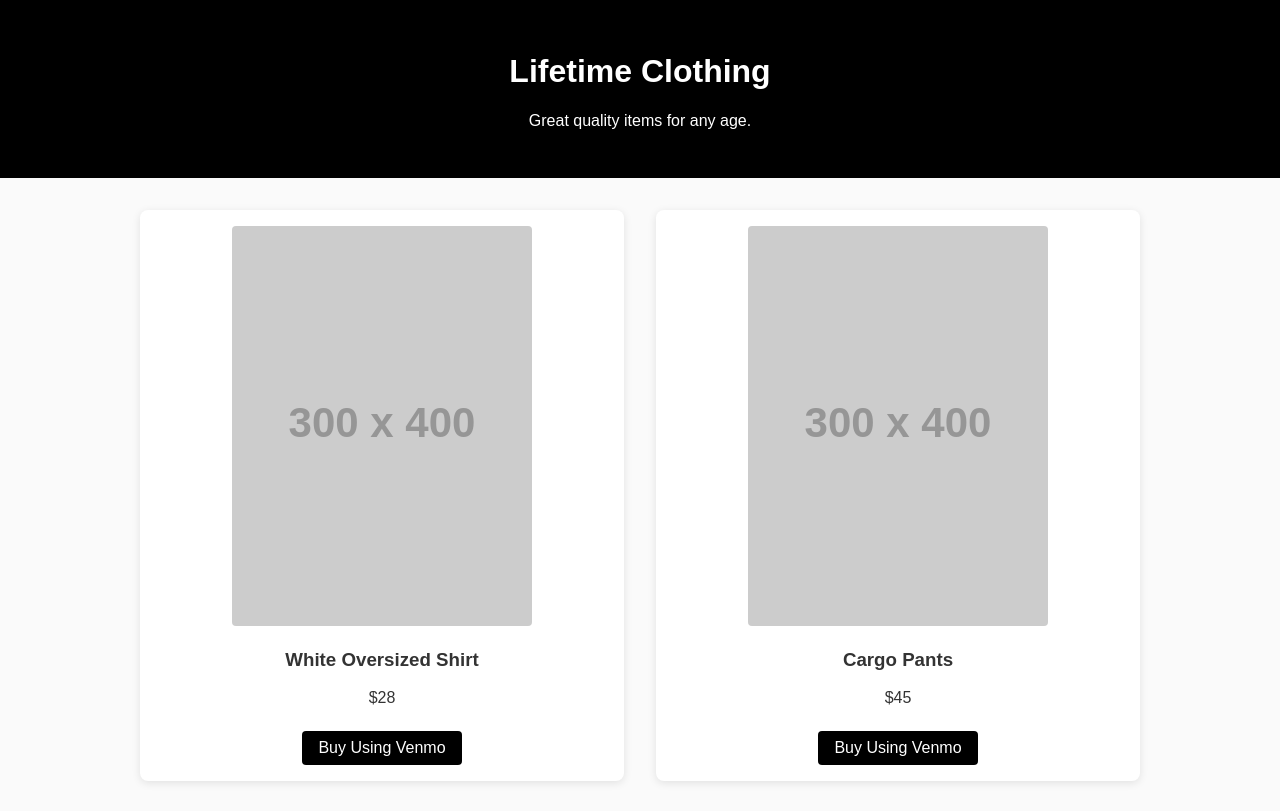
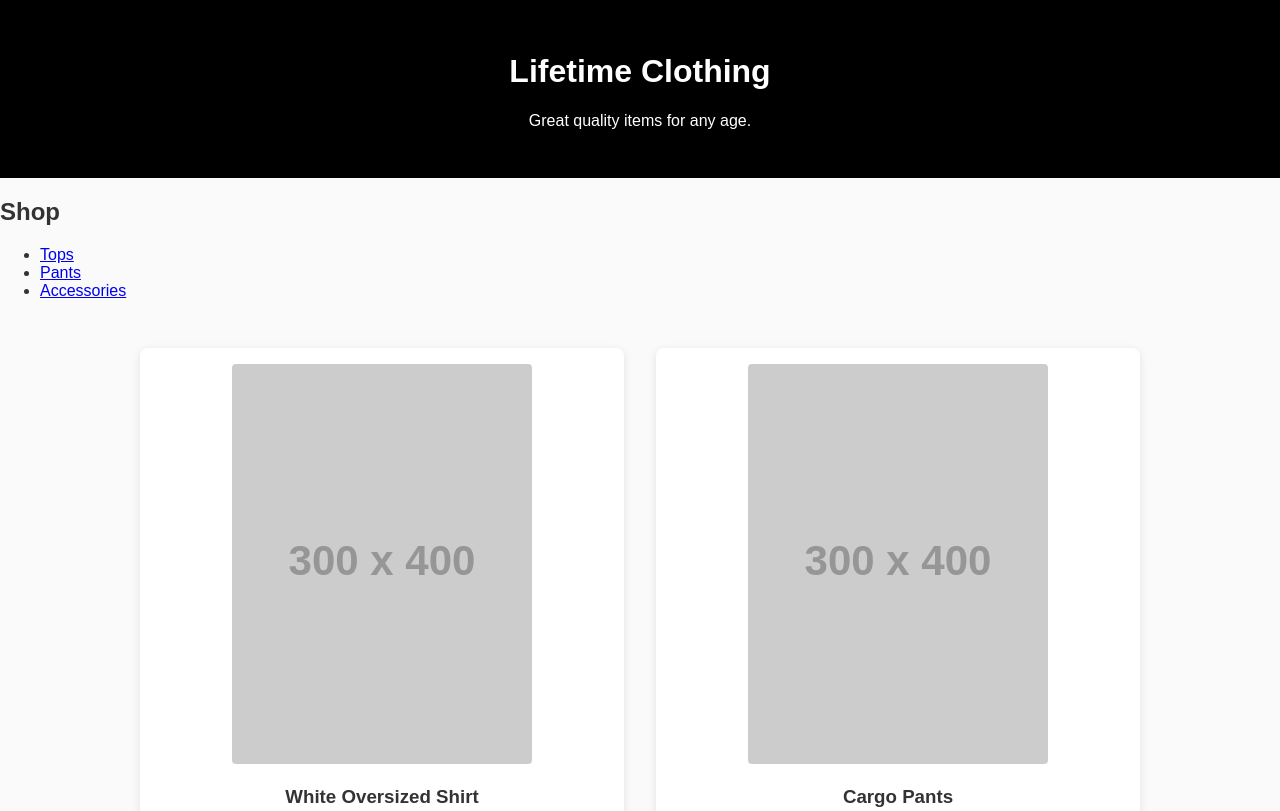
Before and after one commit to hcali10/lifetime-clothing, a plain HTML site: page index.html in a window 1280 px wide. Shown: the top 811 px of the page. Drawn offline with Linux system fonts and the light colour scheme; placeholder pictures from the web are drawn by us.

Commit message:
Update index.html

```diff
--- a/index.html
+++ b/index.html
@@ -11,7 +11,16 @@
     <h1>Lifetime Clothing</h1>
     <p>Great quality items for any age.</p>
   </header>
-
+<body>
+  <div class="container">
+    <nav class="sidebar">
+      <h2>Shop</h2>
+      <ul>
+        <li><a href="#tops">Tops</a></li>
+        <li><a href="#pants">Pants</a></li>
+        <li><a href="#accessories">Accessories</a></li>
+      </ul>
+    </nav>
   <section class="catalog">
     <div class="item">
       <img src="https://via.placeholder.com/300x400.png?text=White+Shirt" alt="White Oversized Shirt" />
```
